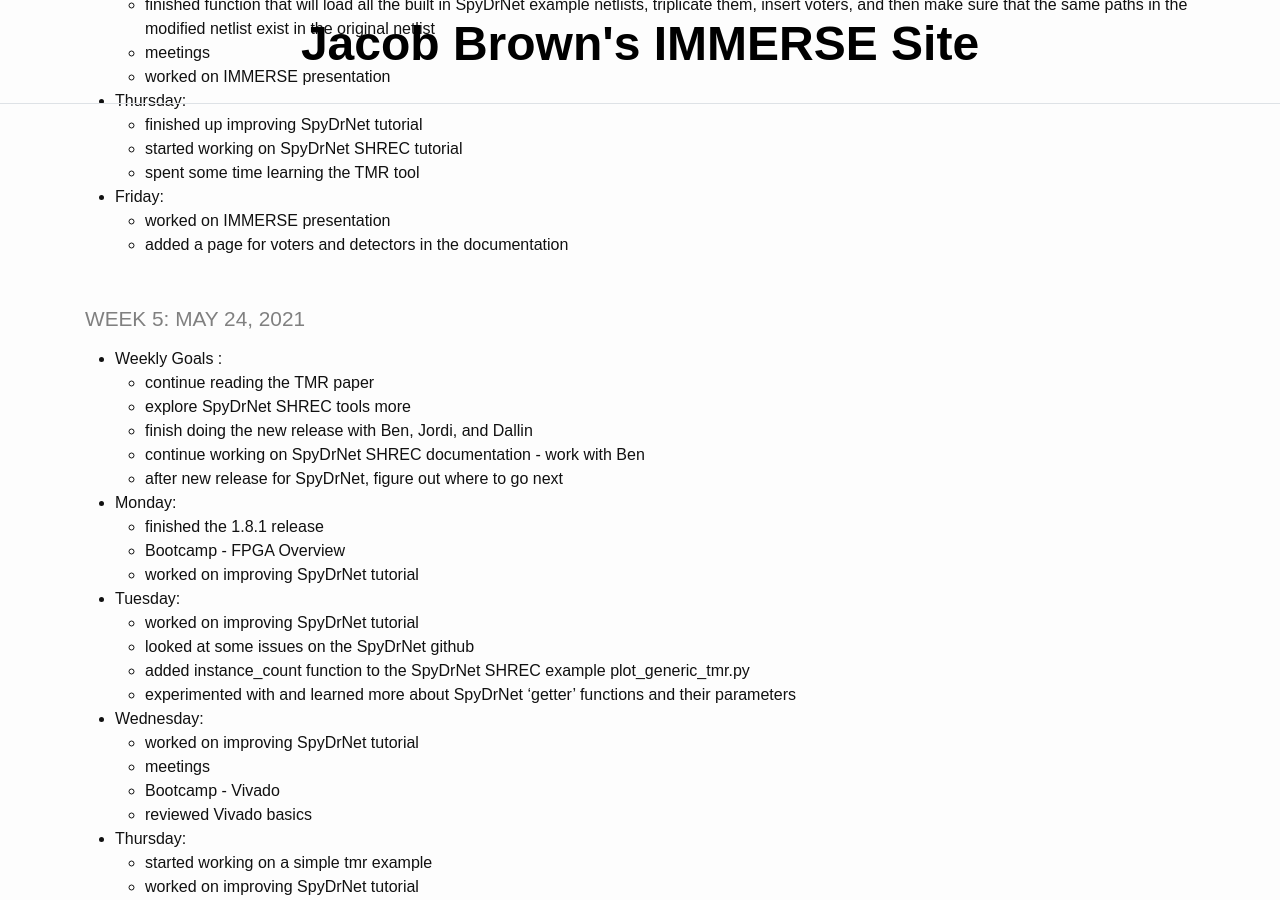
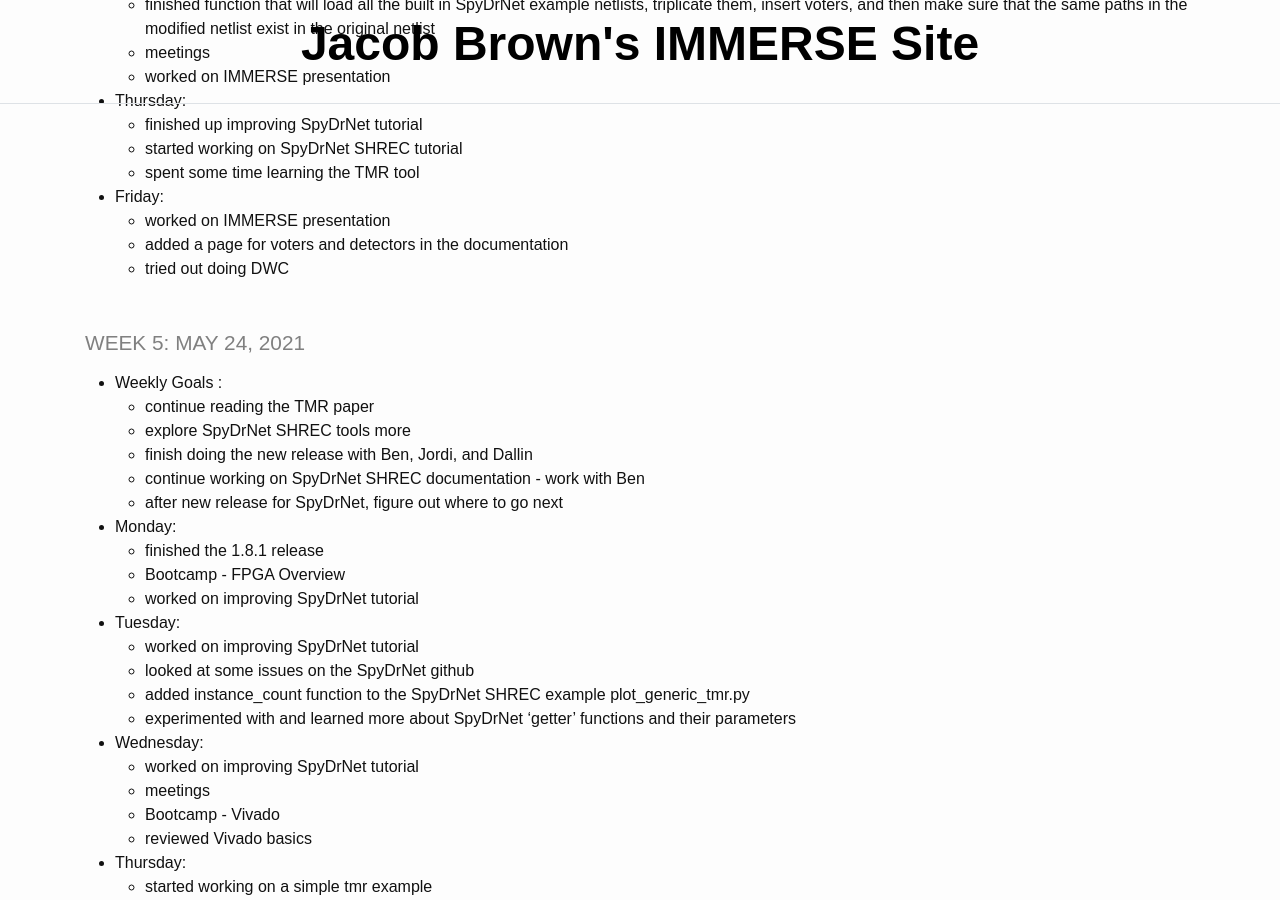
Before and after one commit to jacobdbrown4/jacob_brown, a Jekyll site: the page built from _pages/log.md, in a window 1280 px wide and 900 px high, scrolled down 974 px. Built offline with Jekyll 4.4.1, drawn with Linux system fonts in a browser that asks for light colours.

Commit message:
updated log

```diff
--- a/_pages/log.md
+++ b/_pages/log.md
@@ -40,6 +40,7 @@ title: IMMERSE Log
 * **Friday**:
   * worked on IMMERSE presentation
   * added a page for voters and detectors in the documentation
+  * tried out doing DWC
 
 ### Week 5: May 24, 2021
 * **Weekly Goals** :
```
